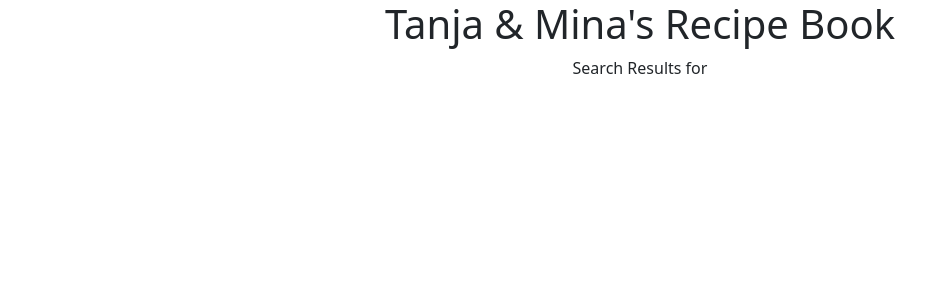
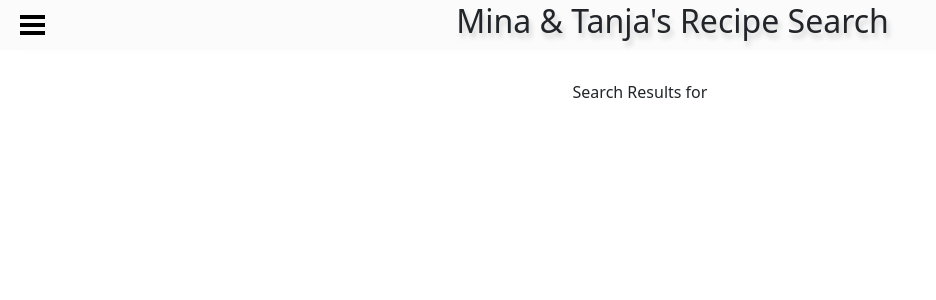
Before and after one commit to tanjatg/cfg-recipe-search, a Flask app: template templates/search_results.html in a window 1280 px wide. Shown: the top 300 px of the page, without its empty margins (0-936 px from the left). Run offline with Flask 3, Linux system fonts and the light colour scheme; the template is opened without the code that fills it, so the values that code supplies are empty.

Commit message:
Added nav bar and overflow fix to the search result page

```diff
--- a/templates/search_results.html
+++ b/templates/search_results.html
@@ -5,21 +5,166 @@
     <meta name="viewport" content="width=device-width, initial-scale=1">
     <title>Recipe Book</title>
     <link href="https://cdn.jsdelivr.net/npm/bootstrap@5.3.2/dist/css/bootstrap.min.css" rel="stylesheet" integrity="sha384-T3c6CoIi6uLrA9TneNEoa7RxnatzjcDSCmG1MXxSR1GAsXEV/Dwwykc2MPK8M2HN" crossorigin="anonymous">
+  <style>
+            nav {
+            position: fixed;
+            width: 100vw;
+            background-color: #FBFBFB;
+            height: 50px;
+            z-index: 999;
+            display: flex;
+            align-items: center;
+            justify-content: center;
+            box-shadow: 20px 0px 10px #FBFBFB;
+        }
+
+        h1 {
+            font-size: 2rem;
+            text-shadow: lightgrey 2.5px 5px 5px;
+            padding-left: 65px;
+        }
+
+        .burger-menu {
+            position: absolute;
+            top: 15px;
+            left: 20px;
+            border: none;
+            appearance: none;
+            width: 25px;
+            height: 20px;
+            background: linear-gradient(to bottom, #000 20%, transparent 21%, transparent 40%, #000 41%,
+            #000 60%, transparent 61%, transparent 80%, #000 81%);
+            z-index: 999;
+        }
+
+        .burger-menu:checked {
+            background: linear-gradient(45deg, transparent 45%, #000 46%, #000 55%, transparent 56%),
+            linear-gradient(-45deg, transparent 45%, #000 46%, #000 55%, transparent 56%);
+
+        }
+
+        .burger-menu:checked ~ .burger-menu-index {
+            display: block;
+        }
+
+        .burger-menu-index {
+            z-index: 998;
+            position: absolute;
+            left: 0;
+            height: 100vh;
+            width: 250px;
+            background-color: #FBFBFB;
+            padding-top: 25px;
+            padding-left: 25px;
+            display: none;
+            box-shadow: 20px 0px 10px #FBFBFB;
+        }
+
+        .menu-title {
+        list-style: none;
+        padding: 0px 10px 0px 20px;
+        }
+
+        .menu-title p {
+            margin-bottom: 3.5px;
+        }
+
+        .search-link,
+        .homepage {
+        list-style: none;
+        padding: 1.5px 7.5px;
+        &:hover {
+            background-color: lightgrey;
+            font-weight: bold;
+            cursor: pointer;
+        }
+        }
+
+        .search-link a,
+        .homepage{
+            text-decoration: none;
+            color: black;
+        }
+
+        .homepage:hover {
+            background-color: lightgrey;
+            font-weight: bold;
+            cursor: pointer;
+        }
+
+        section {
+        padding-top: 80px;
+        }
+
+        .recipe-label {
+          display: -webkit-box;
+          -webkit-line-clamp: 4;
+          -webkit-box-orient: vertical;
+          overflow: hidden;
+          text-overflow: ellipsis;
+        }
+  </style>
   </head>
   <body>
-    <h1 class="text-center">Tanja & Mina's Recipe Book</h1>
-    <p class="text-center">Search Results for {{ ingredient.title() }} </p>
+<nav>
+    <div class="menu">
+        <input type="checkbox" class="burger-menu" />
+        <ul class="burger-menu-index">Search recipes by...
+            <li class="menu-title"><p>... cooking time:</p>
+                <ul>
+                    <li class="search-link"><a href="../recipes-by-time/15">Up to 15min</a></li>
+                    <li class="search-link"><a href="../recipes-by-time/30">Up to 30min</a></li>
+                    <li class="search-link"><a href="../recipes-by-time/60">Up to 60min</a></li>
+                </ul>
+            </li>
+            <li class="menu-title"><p>... cuisine type:</p>
+                <ul>
+                    <li class="search-link"><a href="../recipes-by-cuisine/American">American</a></li>
+                    <li class="search-link"><a href="../recipes-by-cuisine/Asian">Asian</a></li>
+                    <li class="search-link"><a href="../recipes-by-cuisine/British">British</a></li>
+                    <li class="search-link"><a href="../recipes-by-cuisine/Carribean">Caribbean</a></li>
+                    <li class="search-link"><a href="../recipes-by-cuisine/Central%20Europe">Central Europe</a></li>
+                    <li class="search-link"><a href="../recipes-by-cuisine/Chinese">Chinese</a></li>
+                    <li class="search-link"><a href="../recipes-by-cuisine/Eastern%20European">Eastern European</a></li>
+                    <li class="search-link"><a href="../recipes-by-cuisine/French">French</a></li>
+                    <li class="search-link"><a href="../recipes-by-cuisine/Indian">Indian</a></li>
+                    <li class="search-link"><a href="../recipes-by-cuisine/Italian">Italian</a></li>
+                    <li class="search-link"><a href="../recipes-by-cuisine/Japanese">Japanese</a></li>
+                    <li class="search-link"><a href="../recipes-by-cuisine/Kosher">Kosher</a></li>
+                    <li class="search-link"><a href="../recipes-by-cuisine/Mediterranean">Mediterranean</a></li>
+                    <li class="search-link"><a href="../recipes-by-cuisine/Mexican">Mexican</a></li>
+                    <li class="search-link"><a href="../recipes-by-cuisine/Middle%20Eastern">Middle Eastern</a></li>
+                    <li class="search-link"><a href="../recipes-by-cuisine/Nordic">Nordic</a></li>
+                    <li class="search-link"><a href="../recipes-by-cuisine/South%20American">South American</a></li>
+                    <li class="search-link"><a href="../recipes-by-cuisine/South%20East%20Asian">South East Asian</a></li>
+                </ul>
+            </li>
+            <li class="menu-title"><p>... calorie count:</p>
+                <ul>
+                    <li class="search-link"><a href="../recipes-by-calories/100" >Below 100 kcal</a></li>
+                    <li class="search-link"><a href="../recipes-by-calories/250">Below 250 kcal</a></li>
+                    <li class="search-link"><a href="../recipes-by-calories/500">Below 500 kcal</a></li>
+                </ul>
+            </li>
+          <p><a href="../" class="homepage">Back to homepage</a></p>
+        </ul>
+    </div>
+    <h1>Mina & Tanja's Recipe Search </h1>
+</nav>
+<section>
+<p class="text-center">Search Results for {{ ingredient.title() }} </p>
     <div class="container text-center">
       <div class="row">
       {% for result in recipe_list %}
         <a href="{{ result['recipe']['url'] }}" class="col-md-4 pb-4 text-decoration-none" style="height: 300px;">
           <div class="position-relative d-flex justify-content-center align-items-center h-100" style="background: center no-repeat url({{ result['recipe']['image'] }})">
-            <span class="text-dark bg-light p-3 opacity-75 w-50">{{ result['recipe']['label'].upper() }}</span>
+            <div class="bg-light p-3 opacity-75 w-50"><span class="text-dark recipe-label">{{ result['recipe']['label'].upper() }}</span></div>
           </div>
         </a>
       {% endfor %}
       </div>
     </div>
     <script src="https://cdn.jsdelivr.net/npm/bootstrap@5.3.2/dist/js/bootstrap.bundle.min.js" integrity="sha384-C6RzsynM9kWDrMNeT87bh95OGNyZPhcTNXj1NW7RuBCsyN/o0jlpcV8Qyq46cDfL" crossorigin="anonymous"></script>
+  </section>
   </body>
 </html>
```
